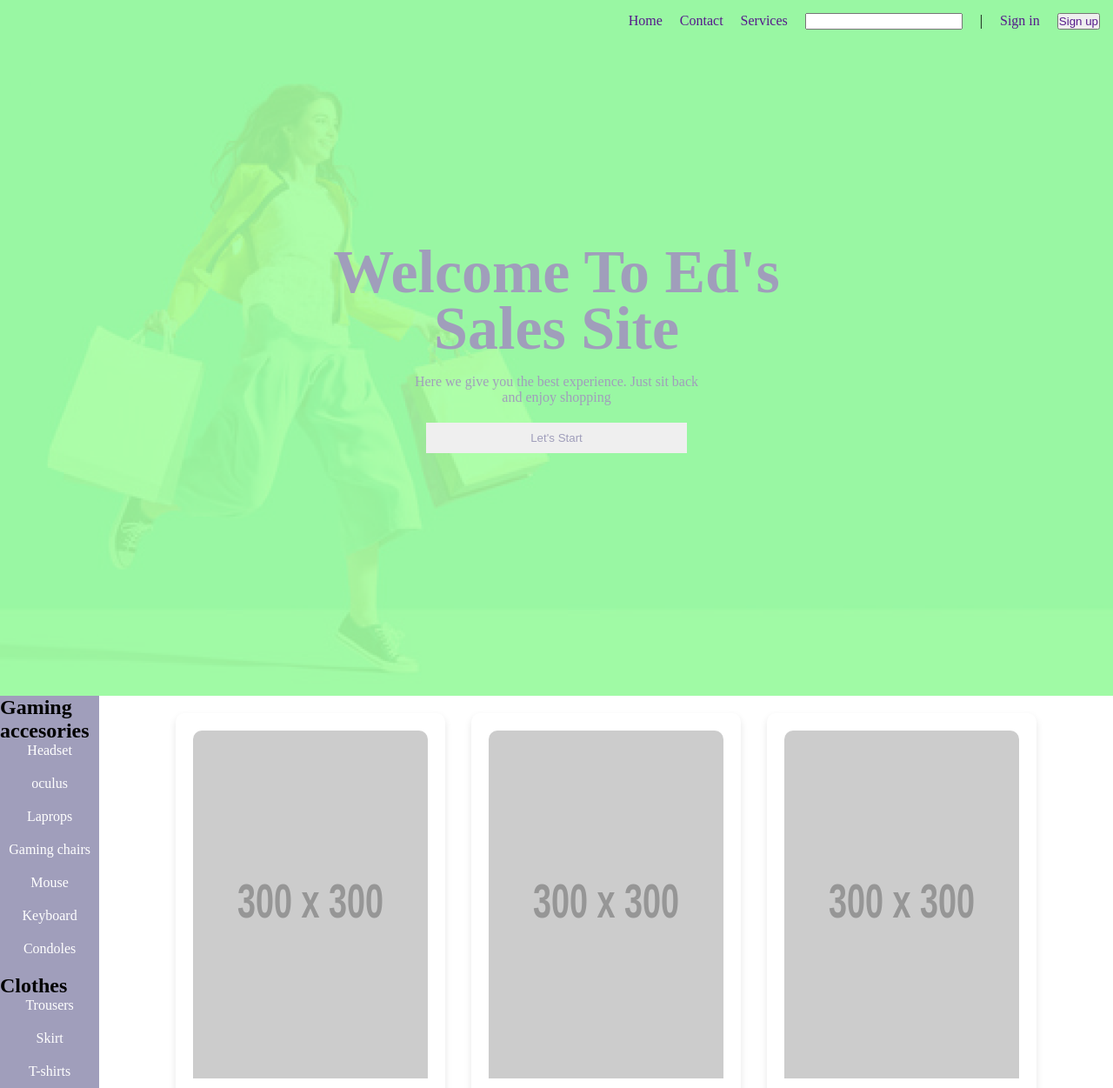
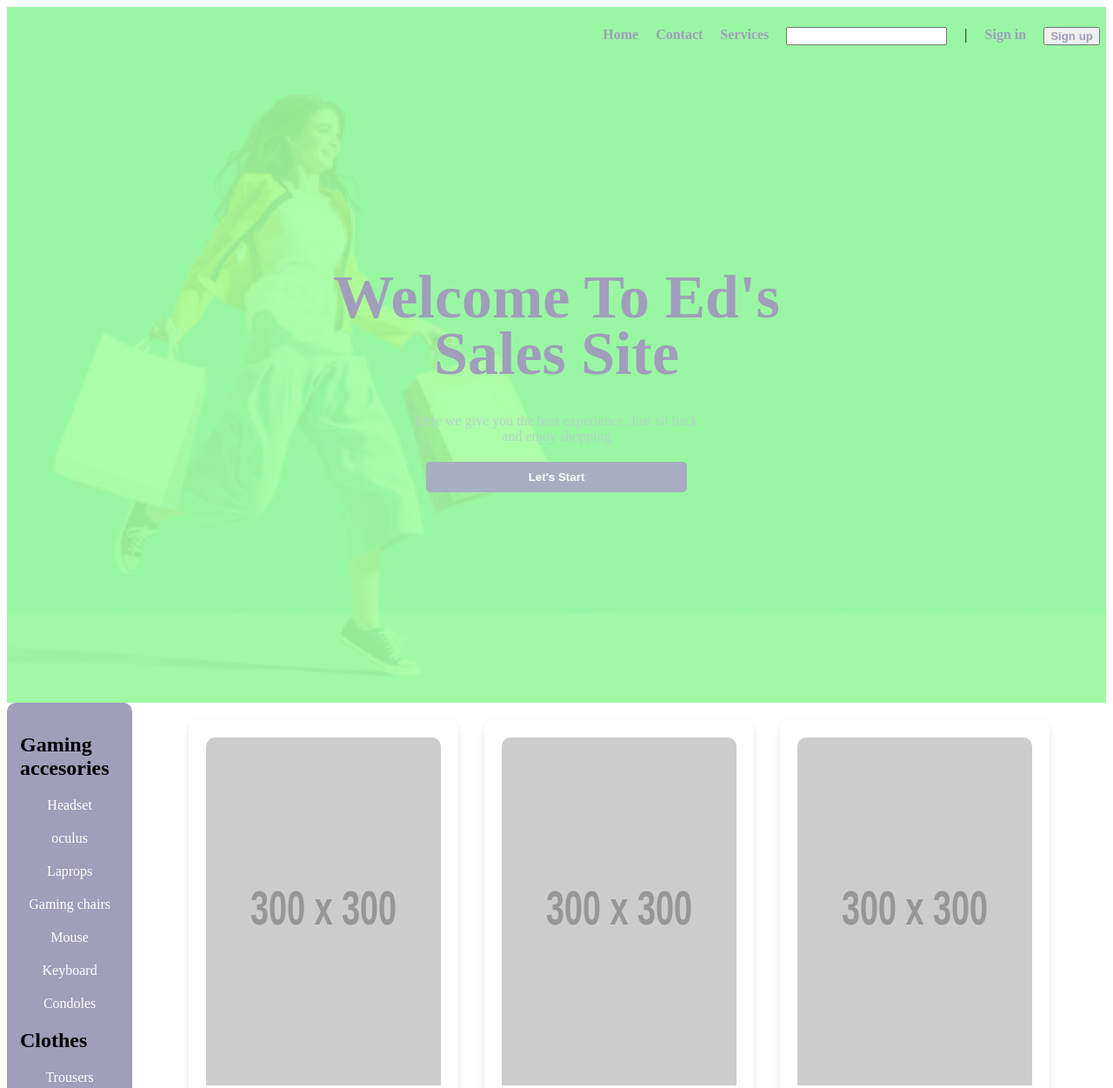
Before and after one commit to EddyTech-Genius/sales-site, a plain HTML site: page index.html in a window 1280 px wide. Shown: the top 1251 px of the page at 87% size. Drawn offline with Linux system fonts and the light colour scheme; placeholder pictures from the web are drawn by us.

Commit message:
commit again

```diff
--- a/css/contact.css
+++ b/css/contact.css
@@ -1,4 +1,4 @@
-#contact{
+#contact {
     display: flex;
     align-items: center;
     justify-content: center;
@@ -6,20 +6,22 @@
     margin: 100px;
 }
 
-.contact__container{
+.contact__container {
     display: flex;
 }
 
-.contact__text{
-    background-color: purple;
+.contact__text {
+    background-color: #A09EBB; /* Muted purple */
     width: 600px;
     display: flex;
     align-items: center;
     justify-content: center;
     flex-direction: column;
     border-radius: 0 10px 10px 0;
+    color: white;
+    padding: 20px;
 }
 
-img{
+img {
     height: 400px;
 }
--- a/css/home.css
+++ b/css/home.css
@@ -1,29 +1,18 @@
-*{
-    margin: 0;
-    padding: 0;
-}
-
-body{
-    min-height: 100vh;
-}
-
-#home{
+#home {
     display: flex;
     flex-direction: column;
     align-items: center;
     justify-content: center;
     min-height: 100vh;
-    background-image: url("../images/shopping\ \(1\).png");
+    background-image: url("../images/shopping (1).png");
     background-repeat: no-repeat;
     background-size: cover;
-    background-color: #A6FFA1;
+    background-color: #A6FFA1; /* Soft green */
     background-position: center;
-    /* width: 100%; */
 }
 
-
-
-nav ul{
+/* Navigation */
+nav ul {
     padding: 15px;
     position: absolute;
     top: 0;
@@ -31,41 +20,45 @@ nav ul{
     display: flex;
     list-style: none;
     gap: 20px;
-
-    li a{
-
-        text-decoration: none;
-    }
 }
 
-h1{
+nav ul li a {
+    text-decoration: none;
+    color: #A09EBB; /* Soft purple */
+    font-weight: bold;
+}
+
+h1 {
     font-size: 70px;
     text-align: center;
     max-width: 600px;
-    color: #A09EBB;
+    color: #A09EBB; /* Soft purple */
     line-height: 65px;
     margin-bottom: 20px;
 }
 
-p{
+p {
     max-width: 350px;
     text-align: center;
-    color: #A09EBB;
+    color: #B5D2CB; /* Soft teal */
     font-weight: 100;
     margin-bottom: 20px;
 }
 
-
-.intro__button{
+/* Buttons */
+.intro__button {
     padding: 10px;
     width: 300px;
     border: none;
-    color: #A09EBB;
+    background-color: #A8AEC1; /* Neutral gray-blue */
+    color: white;
+    font-weight: bold;
+    border-radius: 5px;
 }
 
-.intro__button:hover{
+.intro__button:hover {
     cursor: pointer;
-    background-color: #A09EBB;
+    background-color: #A09EBB; /* Soft purple */
     color: white;
-    transition: all 1s;
+    transition: all 0.5s;
 }
--- a/css/service.css
+++ b/css/service.css
@@ -1,17 +1,18 @@
-aside{
+aside {
     display: flex;
-
 }
 
-.side__gaming{
-    margin: none;
-    background-color: #A09EBB;
-    line-height: -1px;
-    p{
-        color: white;
-    }
+.side__gaming {
+    background-color: #A09EBB; /* Soft purple */
+    padding: 15px;
+    border-radius: 10px;
 }
 
+.side__gaming p {
+    color: white;
+}
+
+/* Card Section */
 .container {
     display: flex;
     flex-wrap: wrap;
@@ -20,6 +21,7 @@ aside{
     max-width: 1200px;
     padding: 20px;
 }
+
 .card {
     background: white;
     border-radius: 10px;
@@ -30,30 +32,38 @@ aside{
     padding: 20px;
     transition: transform 0.3s;
 }
+
 .card:hover {
     transform: translateY(-5px);
 }
+
 .card img {
     width: 100%;
     border-radius: 10px 10px 0 0;
 }
+
 .card h3 {
     margin: 15px 0;
+    color: #A09EBB; /* Soft purple */
 }
+
 .card p {
     font-size: 14px;
     color: #666;
     padding: 0 10px;
 }
+
 .card button {
     margin-top: 10px;
     padding: 10px 15px;
     border: none;
-    background: #007bff;
+    background: #B5D2CB; /* Soft teal */
     color: white;
     border-radius: 5px;
     cursor: pointer;
+    font-weight: bold;
 }
+
 .card button:hover {
-    background: #0056b3;
+    background: #A8AEC1; /* Neutral gray-blue */
 }
```
